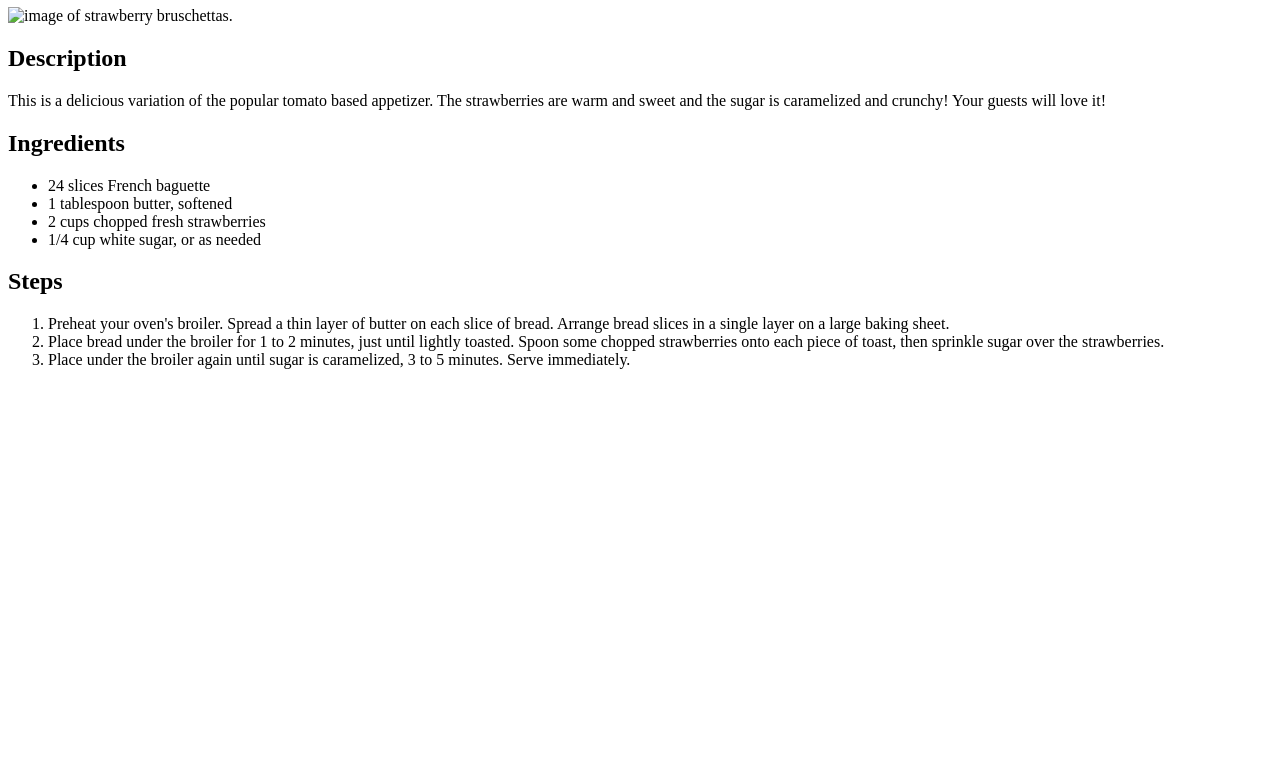
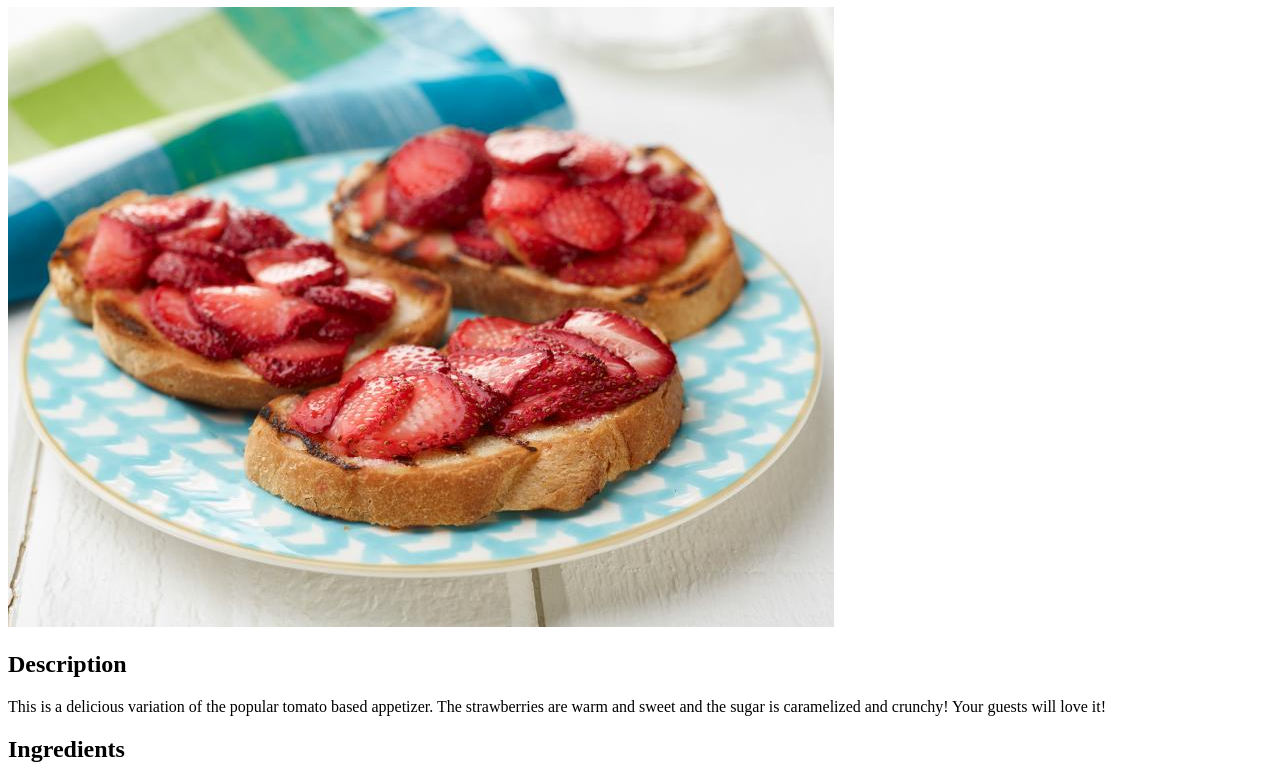
Before and after one commit to Bantchee/odin-recipes, a plain HTML site: page recipes/strawberry-bruschetta.html in a window 1280 px wide. Shown: the part 73-853 px from the top of the page. Before the commit the page ends 800 px from the top, so only its background shows below. Drawn offline with Linux system fonts and the light colour scheme.

Commit message:
Fix image path typo in strawberry-bruschetta.html

```diff
--- a/recipes/strawberry-bruschetta.html
+++ b/recipes/strawberry-bruschetta.html
@@ -8,7 +8,7 @@
 </head>
 <body>
 	<h1>Strawberry Bruschetta</h1>
-	<img src="../images/strawberry-bruschetta.jpg" alt="image of strawberry bruschettas.">
+	<img src="../images/strawberry-bruschetta.jpeg" alt="image of strawberry bruschettas.">
 
 	<h2>Description</h2>
 	<p>This is a delicious variation of the popular tomato based appetizer. The strawberries are warm and sweet and the sugar is caramelized and crunchy! Your guests will love it!</p>
```
